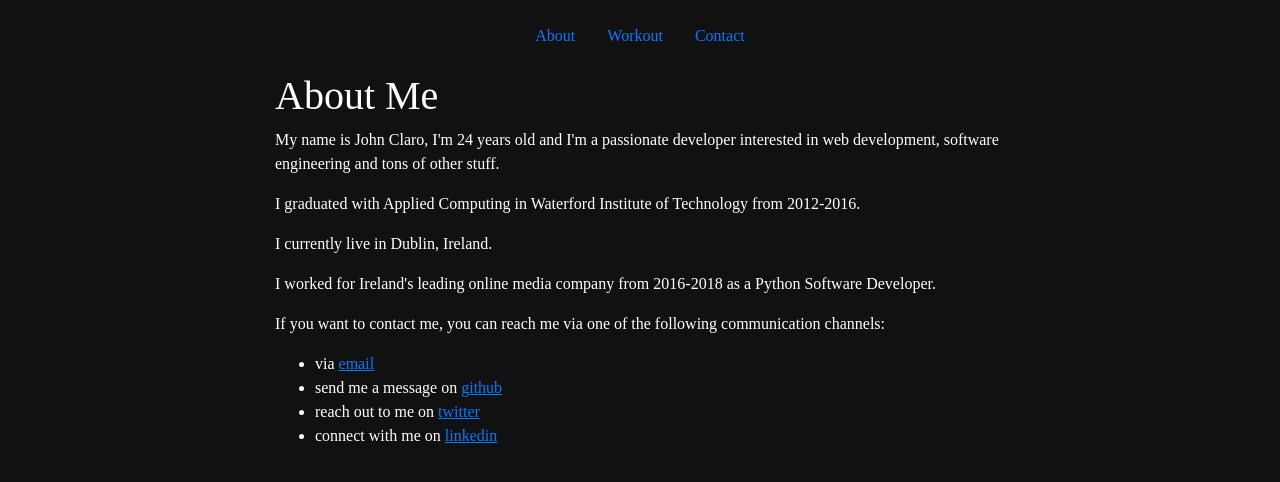
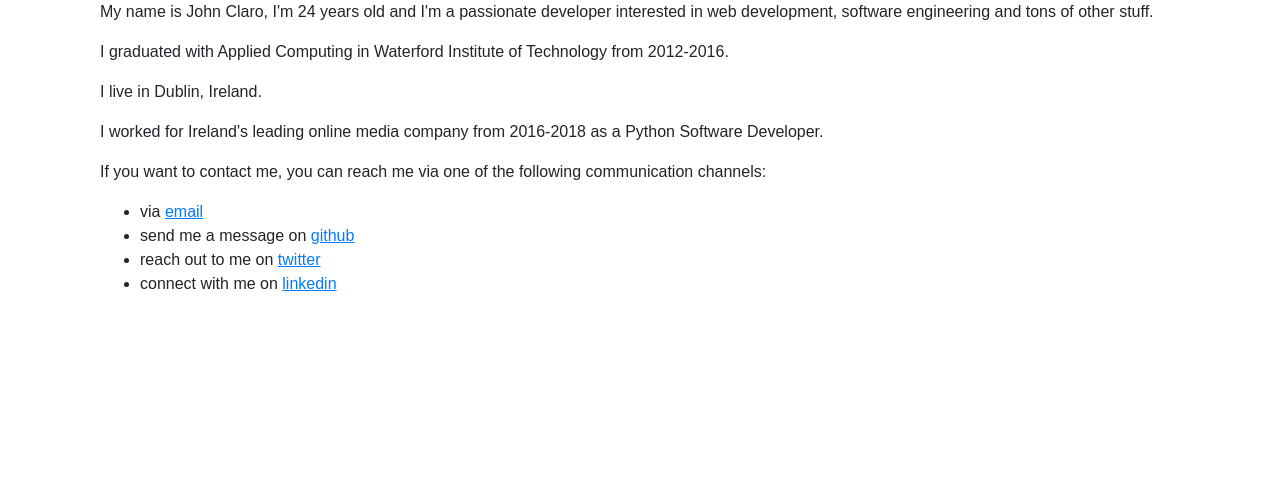
Before and after one commit to jkrclaro/jkrclaro.github.io, a React (Create React App) app in the folder jkrclaro/: page / in a window 1280 px wide. Shown: the top 482 px of the page. Built offline with nearby package versions, Linux system fonts and the light colour scheme; what webfontloader would draw is missing.

Commit message:
Remove some stuff

```diff
--- a/jkrclaro/src/App.js
+++ b/jkrclaro/src/App.js
@@ -1,7 +1,6 @@
 import React, { Component } from 'react';
 import { BrowserRouter } from 'react-router-dom';
 
-import Header from './components/Header';
 import Body from './components/Body';
 
 class App extends Component {
@@ -11,9 +10,6 @@ class App extends Component {
             <BrowserRouter basename={process.env.PUBLIC_URL}>
                 <div className='main-body jkrclaro-bg'>
                     <div className='sub-body'>
-                        <div className='App-header'>
-                            <Header />
-                        </div>
                         <div className='container'>
                             <Body />
                         </div>
--- a/jkrclaro/src/components/Header.jsx
+++ b/jkrclaro/src/components/Header.jsx
@@ -6,7 +6,7 @@ class Header extends React.Component {
     render() {
         return (
             <div className='container mt-3 mb-3'>
-                <ul className="nav justify-content-center">
+                <ul className="nav justify-content">
                     <li className="nav-item"><Link className='nav-link' to='/'>About</Link></li>
                     <li className="nav-item"><Link className='nav-link' to='/workout'>Workout</Link></li>
                     <li className="nav-item"><a className='nav-link' href='mailto:support@jkrclaro.com?subject='>Contact</a></li>
--- a/jkrclaro/src/components/Home.jsx
+++ b/jkrclaro/src/components/Home.jsx
@@ -9,10 +9,7 @@ class Home extends React.Component {
 
     render() {
         return (
-            <div className='row'>
-                <div className='col-sm-2'></div>
-                <div className='col-sm-8'>
-                    <h1>About Me</h1>
+            <div className='col-lg-12'>
                 <p>
                     My name is John Claro, I'm 24 years old and
                     I'm a passionate developer interested in web development,
@@ -22,7 +19,7 @@ class Home extends React.Component {
                     I graduated with Applied Computing in Waterford Institute of Technology from 2012-2016.
                 </p>
                 <p>
-                        I currently live in Dublin, Ireland.
+                    I live in Dublin, Ireland.
                 </p>
                 <p>
                     I worked for Ireland's leading online media company from 2016-2018 as a Python Software Developer.
@@ -37,8 +34,6 @@ class Home extends React.Component {
                     <li>connect with me on <a href='https://www.linkedin.com/in/jkrclaro' target="_blank" rel="noopener noreferrer" style={underlineStyle}>linkedin</a></li>
                 </ul>
             </div>
-                <div className='col-sm-2'></div>
-            </div>
         )
     }
 }
--- a/jkrclaro/src/index.css
+++ b/jkrclaro/src/index.css
@@ -18,10 +18,9 @@
 
 /* Layout */
 .jkrclaro-bg {
-    background-color: #111111;
+    background-color: #fff;
 }
 
 * {
-    font-family: 'Work Sans';
-    color: #ffffff;
+    font-family: 'Arial';
 }
--- a/jkrclaro/src/index.js
+++ b/jkrclaro/src/index.js
@@ -9,7 +9,7 @@ import WebFont from 'webfontloader';
 WebFont.load({
     google: {
       families: [
-          'Work Sans:400', 'sans-serif',
+          'Arial:400', 'sans-serif',
       ]
     }
 });
```
Lines whose indentation alone changed are shown as unchanged.
